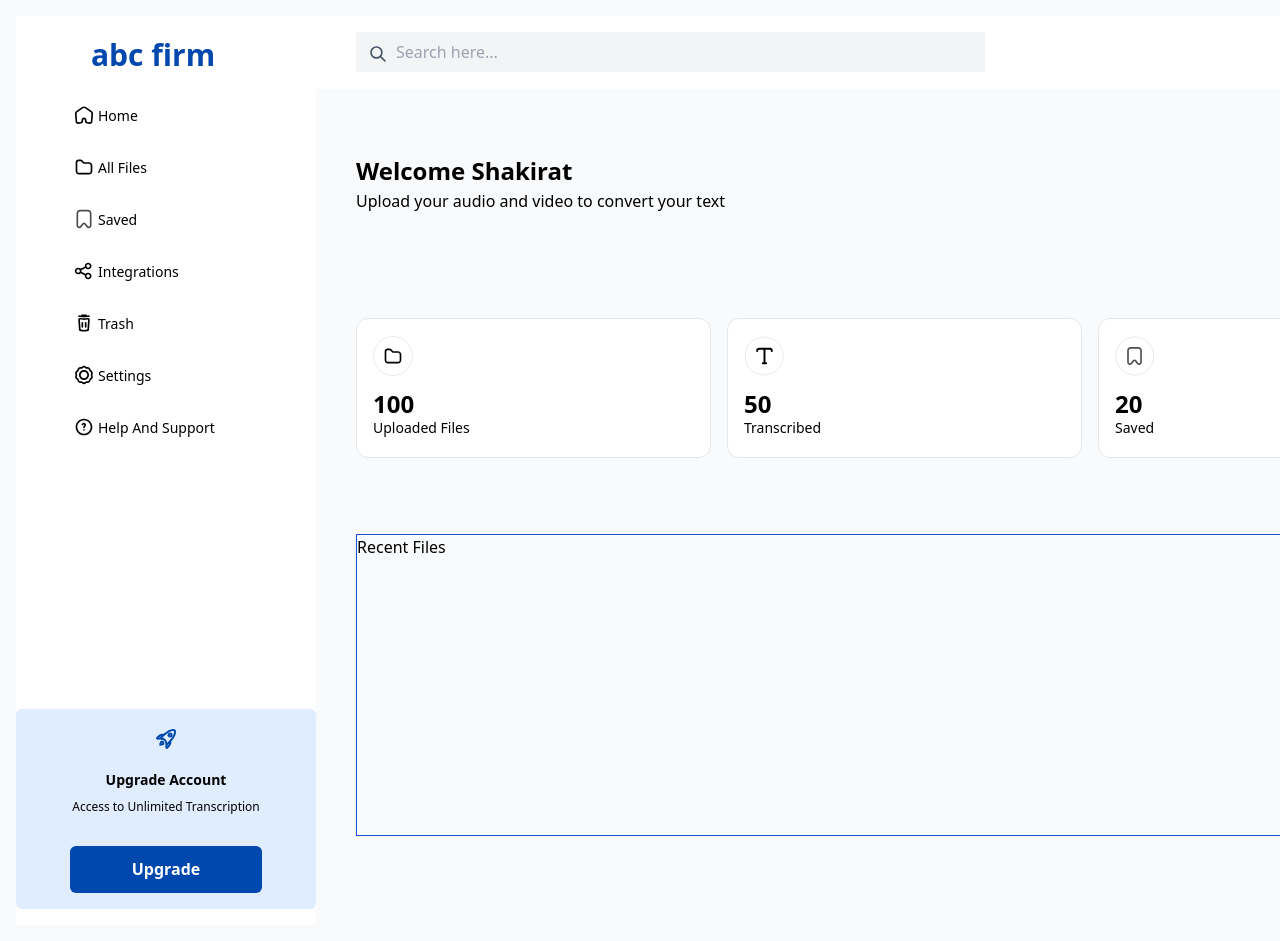
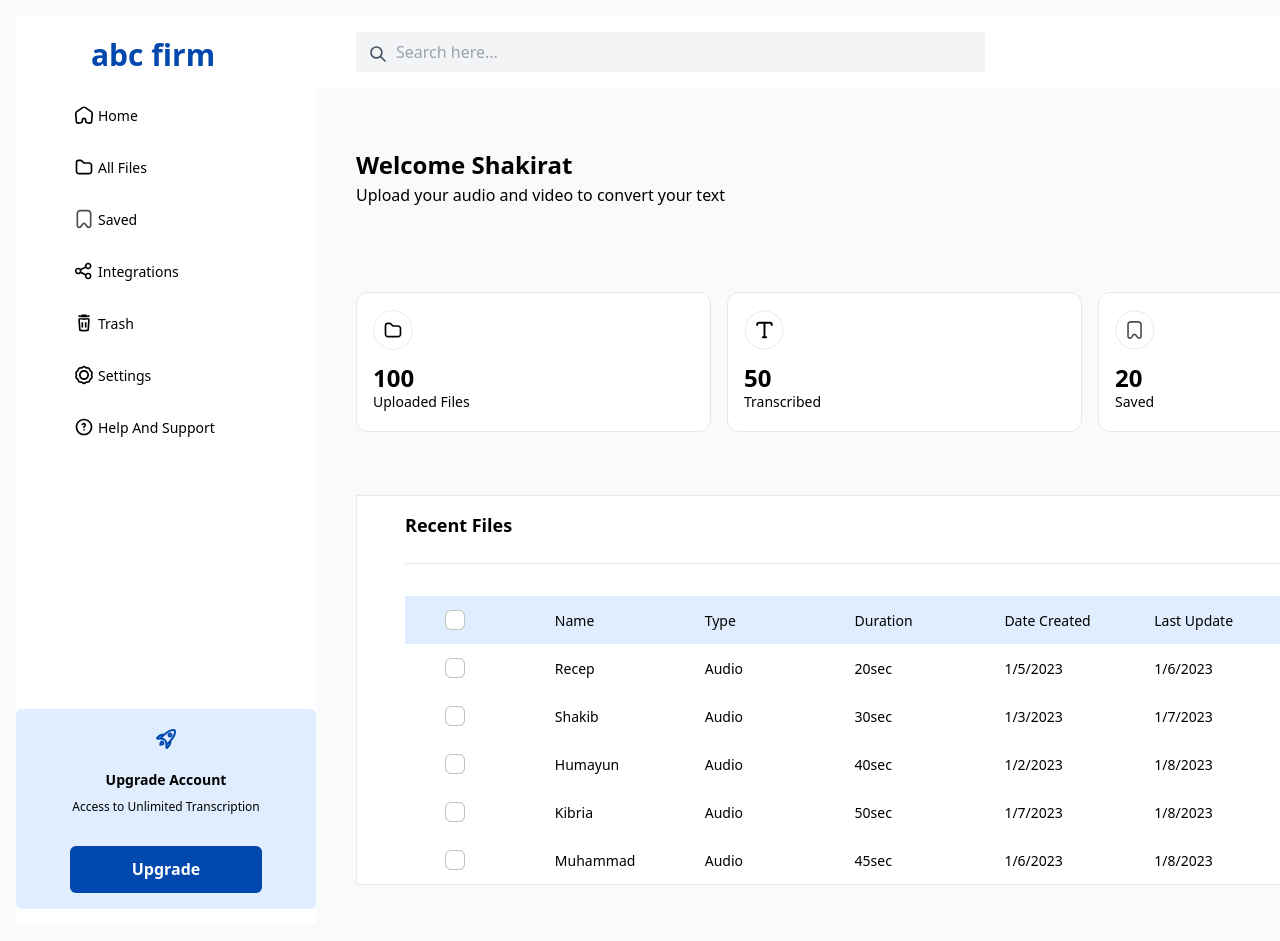
Before and after one commit to hkshakib/react_speech_to_text, a React (Create React App) app: page / in a window 1280 px wide. Shown: the top 941 px of the page. Built offline with nearby package versions, Linux system fonts and the light colour scheme.

Commit message:
feat: Implemented Dashboard content

```diff
--- /dev/null
+++ b/src/Components/HistoryTable.jsx
@@ -0,0 +1,53 @@
+import React from "react";
+import Icon from "../static/divider.svg";
+import { dummyTableData } from "../static/Data";
+
+const HistoryTable = () => {
+  return (
+    <div className="flex basis-[100%] flex-col ml-12 mr-12">
+      <div className="flex basis-[10%] flex-col divide-y gap-6 w-[100%]">
+        <span className="flex text-[18px] font-semibold divide-y divide-[#E4E7EC] mt-4">
+          Recent Files
+        </span>
+        <span className=""></span>
+      </div>
+      <div className="flex basis-[90%] mt-8">
+        <div className="flex basis-[100%] flex-col">
+          <div className="flex justify-between items-center h-[48px] bg-[#E0EDFF]">
+            <img
+              className="flex basis-[10%] w-[20px] h-[20px]"
+              src={Icon}
+              alt=""
+            />
+            <span className="TableRow">Name</span>
+            <span className="TableRow">Type</span>
+            <span className="TableRow">Duration</span>
+            <span className="TableRow">Date Created</span>
+            <span className="TableRow">Last Update</span>
+            <span className="TableRow">Action</span>
+          </div>
+          {dummyTableData.map((data, index) => (
+            <div
+              className="flex justify-between items-center h-[48px]"
+              key={index}
+            >
+              <img
+                className="flex basis-[10%] w-[20px] h-[20px]"
+                src={Icon}
+                alt=""
+              />
+              <span className="TableRow">{data.Name}</span>
+              <span className="TableRow">{data.Type}</span>
+              <span className="TableRow">{data.Duration}</span>
+              <span className="TableRow">{data.DateCreated}</span>
+              <span className="TableRow">{data.LastUpdate}</span>
+              <span className="TableRow">{data.Action}</span>
+            </div>
+          ))}
+        </div>
+      </div>
+    </div>
+  );
+};
+
+export default HistoryTable;
--- a/src/Components/Main.jsx
+++ b/src/Components/Main.jsx
@@ -1,7 +1,8 @@
 import React from "react";
+import Banner from "./Banner";
+import HistoryTable from "./HistoryTable";
 import Navbar from "./Navbar";
 import Utility from "./Utility";
-import Banner from "./Banner";
 
 import Files from "../static/files.svg";
 import Saved from "../static/saved.svg";
@@ -23,8 +24,8 @@ const Main = () => {
             <Banner Icon={Transcribe} Text="Transcribed" totalServed="50" />
             <Banner Icon={Saved} Text="Saved" totalServed="20" />
           </div>
-          <div className="flex basis-[40%] border border-blue-700">
-            Recent Files
+          <div className="flex basis-[50%] border bg-[#ffffff]">
+            <HistoryTable />
           </div>
         </div>
       </div>
--- a/src/index.css
+++ b/src/index.css
@@ -7,4 +7,8 @@
     .SideBarButton {
         @apply flex gap-[4px] text-[14px] justify-stretch items-center w-[208px] h-[44px] mb-2 px-[12px] py-[16px] rounded hover:bg-[#E0EDFF];
     }
+
+    .TableRow {
+        @apply flex basis-[10%] text-[14px] font-normal;
+    }
 }
--- /dev/null
+++ b/src/static/Data.jsx
@@ -0,0 +1,42 @@
+export const dummyTableData = [
+  {
+    Name: "Recep",
+    Type: "Audio",
+    Duration: "20sec",
+    DateCreated: "1/5/2023",
+    LastUpdate: "1/6/2023",
+    Action: "Transcribed",
+  },
+  {
+    Name: "Shakib",
+    Type: "Audio",
+    Duration: "30sec",
+    DateCreated: "1/3/2023",
+    LastUpdate: "1/7/2023",
+    Action: "Deleted",
+  },
+  {
+    Name: "Humayun",
+    Type: "Audio",
+    Duration: "40sec",
+    DateCreated: "1/2/2023",
+    LastUpdate: "1/8/2023",
+    Action: "Running",
+  },
+  {
+    Name: "Kibria",
+    Type: "Audio",
+    Duration: "50sec",
+    DateCreated: "1/7/2023",
+    LastUpdate: "1/8/2023",
+    Action: "Transcribed",
+  },
+  {
+    Name: "Muhammad",
+    Type: "Audio",
+    Duration: "45sec",
+    DateCreated: "1/6/2023",
+    LastUpdate: "1/8/2023",
+    Action: "Transcribed",
+  },
+];
```
Also changed, not shown: src/static/divider.svg (added).
